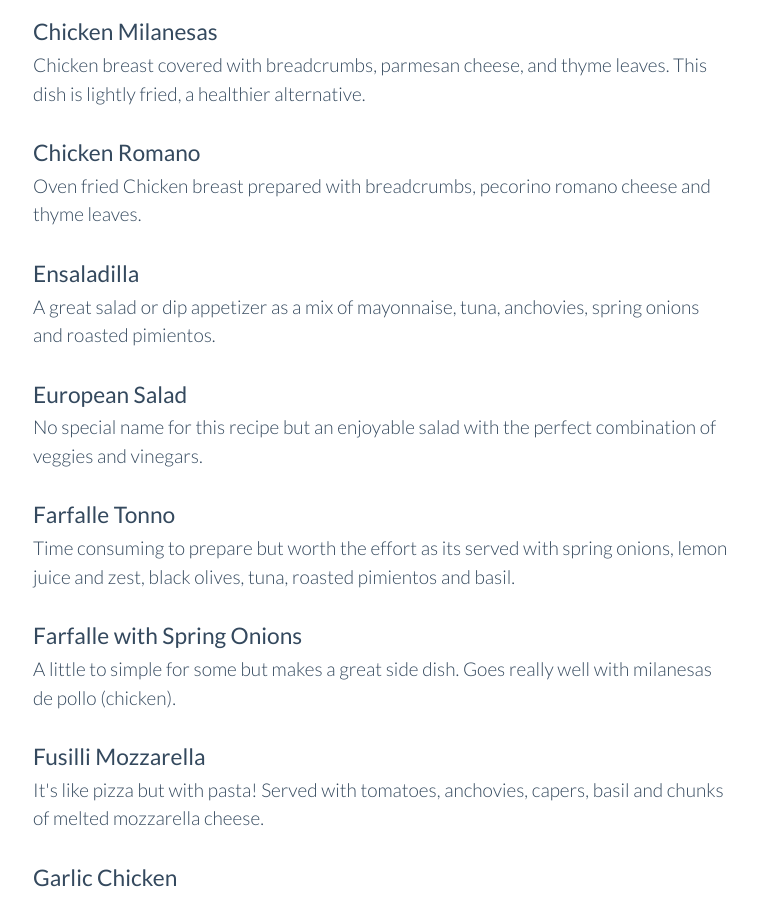
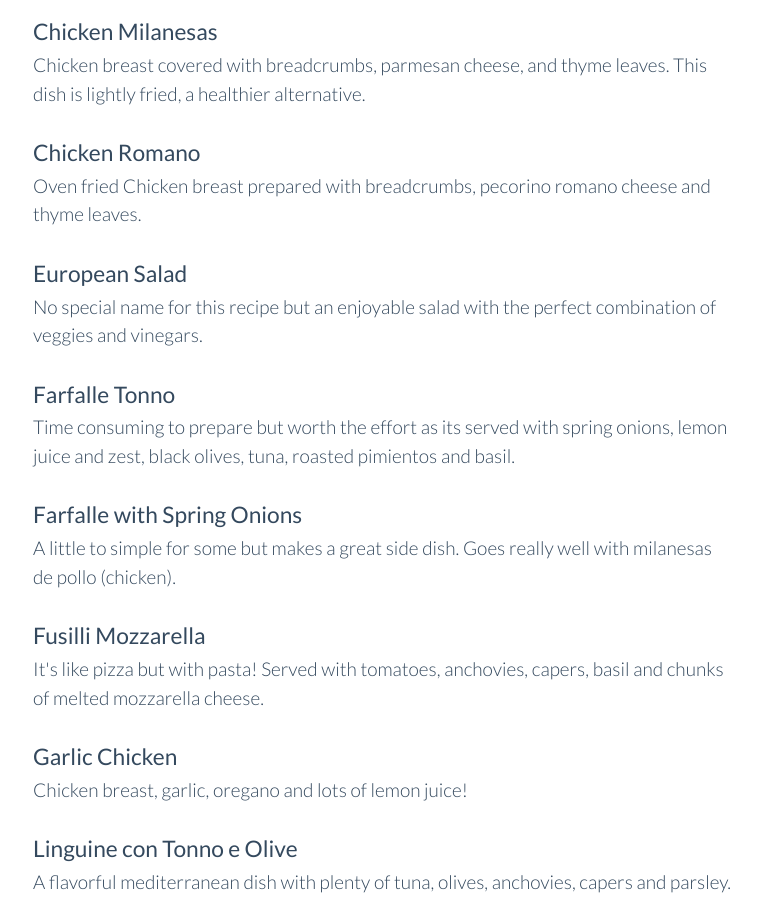
Before and after one commit to javierjulio/javierjulio.github.io, a Jekyll site: the page built from recipes.html, in a window 1280 px wide and 900 px high, scrolled down 582 px. Shown: the whole window, without its empty margins (257-1018 px from the left). Built offline with Jekyll 4.4.1, drawn with Linux system fonts in a browser that asks for light colours; part of the change alters nothing that is shown.

Commit message:
Remove ensaladilla recipe

```diff
--- a/_recipes/ensaladilla.markdown
+++ /dev/null
@@ -1,35 +0,0 @@
----
-layout: post
-title:  Ensaladilla
-description: A great salad or dip appetizer as a mix of mayonnaise, tuna, anchovies, spring onions and roasted pimientos.
-date:   2015-08-02 16:59:02
----
-
-The Spaniards call Ensaladilla any small dish with mayonnaise. The inspiration came from Ensalada Rusa. Goes great on slices of warm bread as an appetizer.
-
-### Ingredients
-
-- Few leaves of lettuce (Red Leaf suggested)
-- 2 spring onions
-- Roasted pimientos
-- 5 anchovies
-- 1 lemon
-- 1 can of tuna
-- Pepper
-- Mayonnaise
-- Bread
-
-### Directions
-
-- Chop 2 (or more as you like) spring onions
-- Chop roasted pimientos as rectangular strips
-- Dice 5 anchovies into small pieces (optional)
-- Wash a few leaves of lettuce
-- Squeeze all the juice out of a lemon into a cup
-- Open 1 can of tuna with the lid still attached (keeps the tuna from falling out) and pour out all the water
-- In a bowl add some mayonnaise, add the tuna, lemon juice, spring onions, and anchovies and mix well
-- On a plate, place the few pieces of lettuce
-- On the same plate add the dip mix
-- Place the strips of roasted pimientos on top
-- Now you can serve like that in a plate/bowl
-- Or take slices of warm baguette bread and place a piece of lettuce with the mix on top
--- a/recipes.html
+++ b/recipes.html
@@ -4,6 +4,7 @@ title: Recipes
 permalink: /recipes/
 redirect_from:
   - /recipes/eggplant-fritters/
+  - /recipes/ensaladilla/
 ---
 
 {% for recipe in site.recipes %}
```
